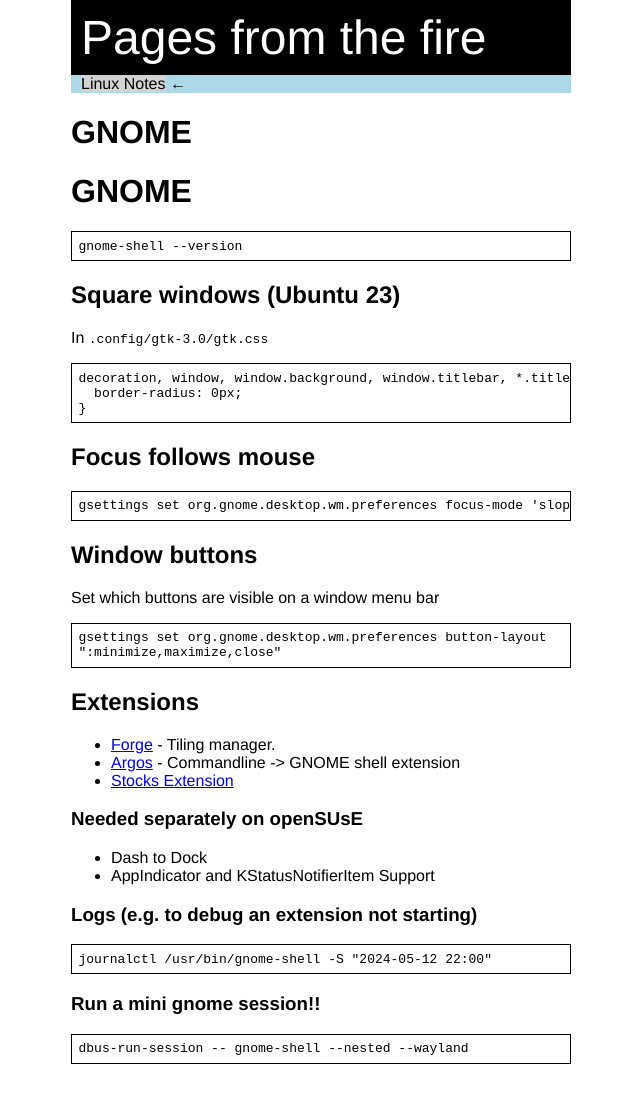
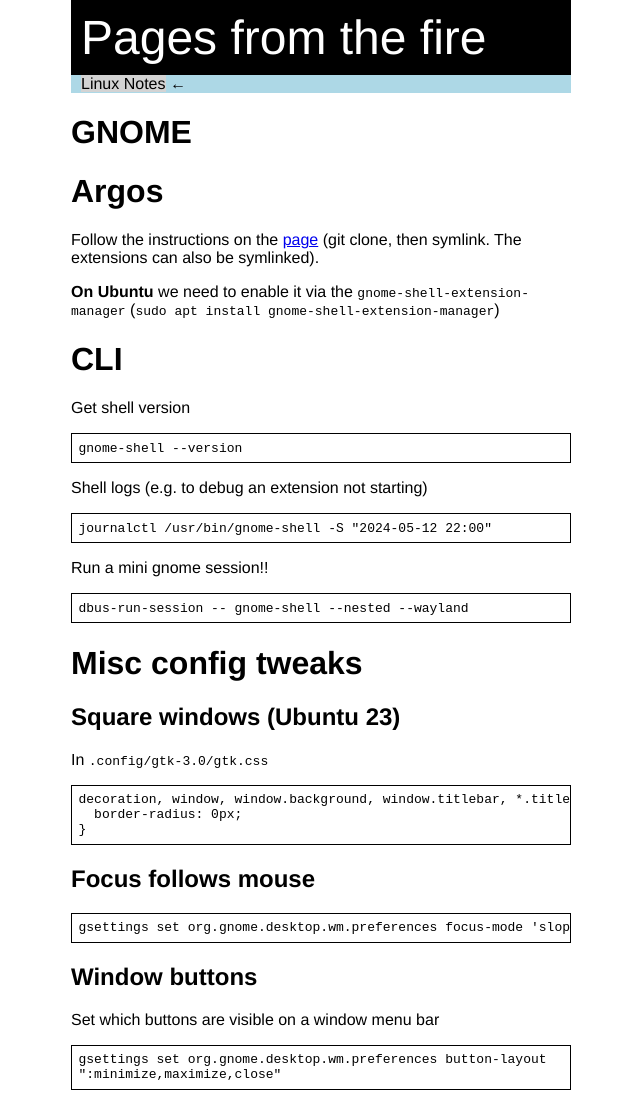
Before and after one commit to kghose/kghose.github.io, a Jekyll site: the page built from linux-tips/gnome.md, in a window 1280 px wide. Shown: the whole page, without its empty margins (319-959 px from the left). Built offline with Jekyll 4.4.1, drawn with Linux system fonts in a browser that asks for light colours; our own code applies the rules of GitHub Pages for plain Markdown files; before the commit the page ends 1077 px from its top, so only the background shows below that.

Commit message:
Spruce up GNOME page.

````diff
--- a/linux-tips/gnome.md
+++ b/linux-tips/gnome.md
@@ -1,8 +1,35 @@
-# GNOME
+---
+title: GNOME
+permalink: linux-tips/gnome
+last_updated_at: 2025-10-03
+---
 
+# Argos
+Follow the instructions on the [page](https://github.com/p-e-w/argos) (git
+clone, then symlink. The extensions can also be symlinked).
+
+**On Ubuntu** we need to enable it via the `gnome-shell-extension-manager`
+(`sudo apt install gnome-shell-extension-manager`)
+
+
+# CLI
+
+Get shell version
 ```
 gnome-shell --version
 ```
+
+Shell logs (e.g. to debug an extension not starting)
+```
+journalctl /usr/bin/gnome-shell -S "2024-05-12 22:00"
+```
+
+Run a mini gnome session!!
+```
+dbus-run-session -- gnome-shell --nested --wayland
+```
+
+# Misc config tweaks
 
 ## Square windows (Ubuntu 23)
 
@@ -29,24 +56,3 @@ Set which buttons are visible on a window menu bar
 gsettings set org.gnome.desktop.wm.preferences button-layout
 ":minimize,maximize,close"
 ```
-
-## Extensions
-- [Forge](https://github.com/forge-ext/forge) - Tiling manager.
-- [Argos](https://github.com/p-e-w/argos) - Commandline -> GNOME shell extension
-- [Stocks Extension](https://github.com/cinatic/stocks-extension)
-
-### Needed separately on openSUsE
-- Dash to Dock
-- AppIndicator and KStatusNotifierItem Support
-
-
-### Logs (e.g. to debug an extension not starting)
-
-```
-journalctl /usr/bin/gnome-shell -S "2024-05-12 22:00"
-```
-
-### Run a mini gnome session!!
-```
-dbus-run-session -- gnome-shell --nested --wayland
-```
````
